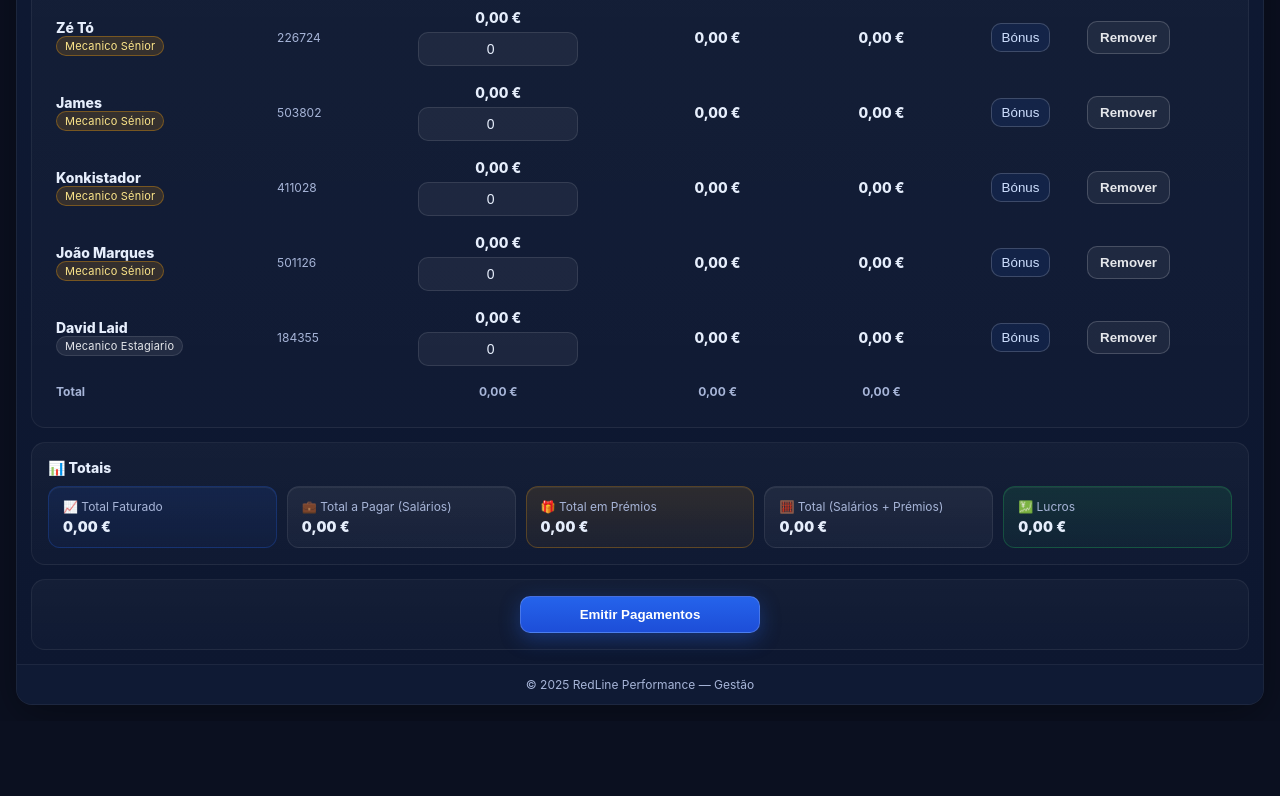
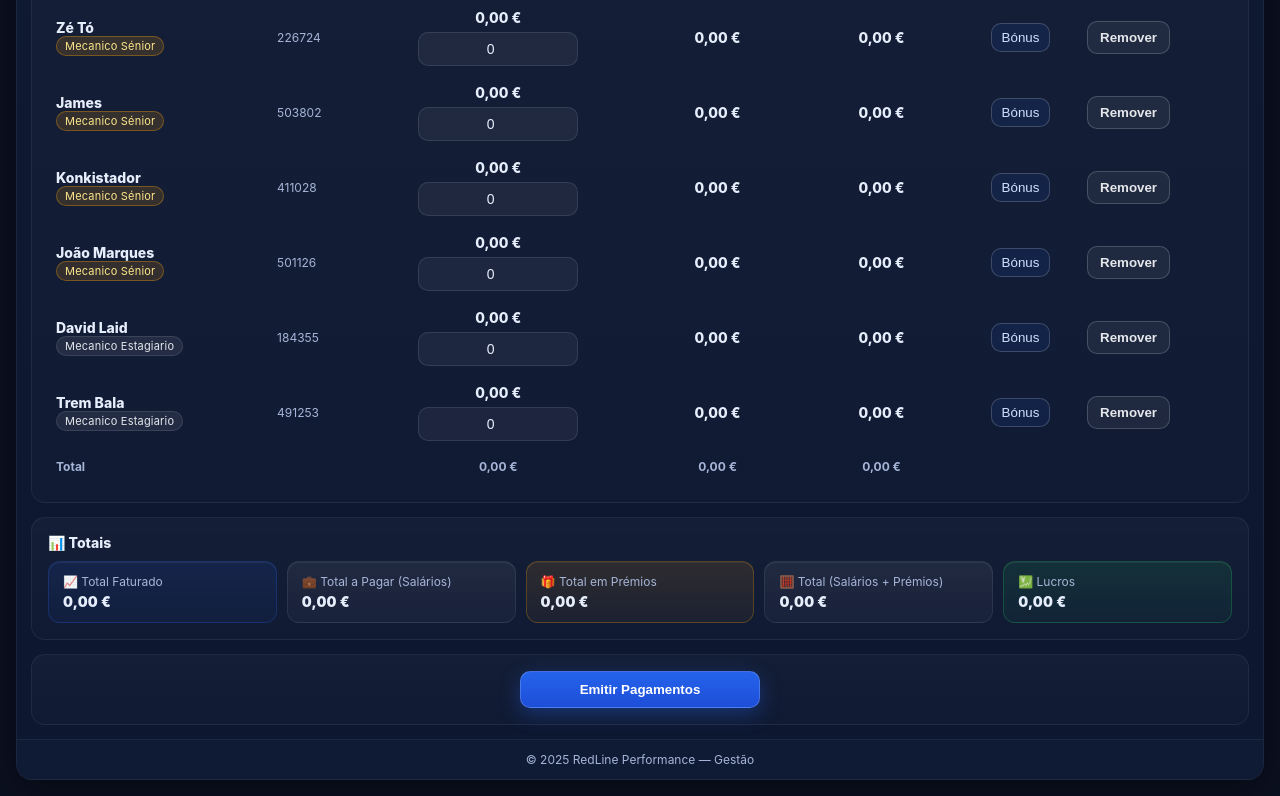
Before and after one commit to JustOwnz/redlinemovimentos, a plain HTML site: page index.html in a window 1280 px wide. Shown: the part 713-1509 px from the top of the page. Before the commit the page ends 1434 px from the top, so only its background shows below. Drawn offline with Linux system fonts and the light colour scheme.

Commit message:
Update index.html

```diff
--- a/index.html
+++ b/index.html
@@ -236,6 +236,7 @@
       { name: 'Konkistador', cargo: 'Mecanico Sénior', iban:'411028' },
       { name: 'João Marques', cargo: 'Mecanico Sénior', iban:'501126' },
       { name: 'David Laid', cargo: 'Mecanico Estagiario', iban:'184355' },
+      { name: 'Trem Bala', cargo: 'Mecanico Estagiario', iban:'491253' },
     ];
 
     // ====== Utils ======
```
